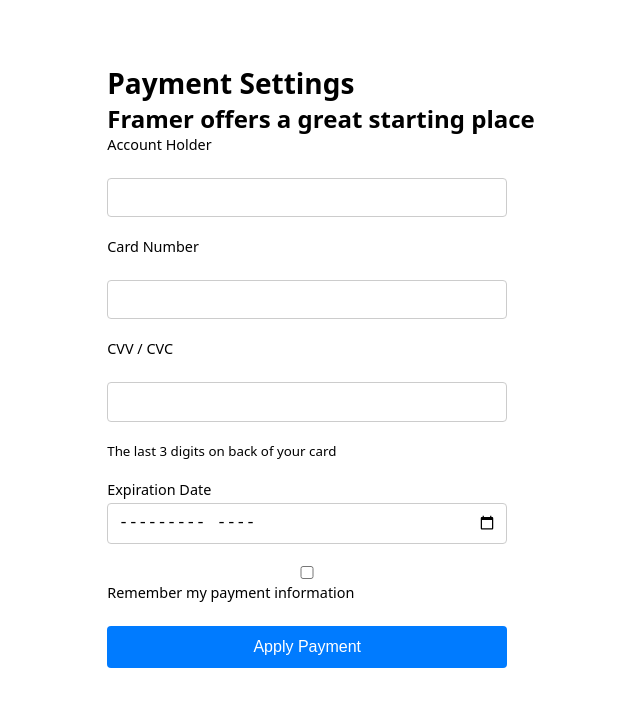
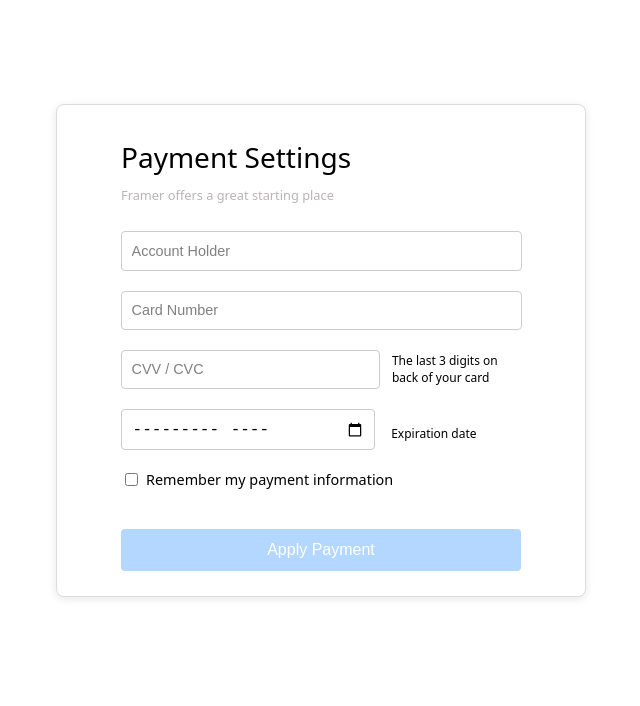
Before and after one commit to MinervaMartinezE/Form2_3, a website built with Vite: page index.html in a window 1280 px wide. Shown: the whole page, without its empty margins (319-959 px from the left). Built offline with nearby package versions, Linux system fonts and the light colour scheme.

Commit message:
Add main.js, refactor index.html and css

```diff
--- a/index.html
+++ b/index.html
@@ -3,8 +3,8 @@
   <head>
     <meta charset="UTF-8" />
     <meta name="viewport" content="width=device-width, initial-scale=1.0" />
-    <title>form2-3</title>
-    <link rel="stylesheet" href="style.css"/>
+    <title>Payment Form</title>
+    <link rel="stylesheet" href="style.css" />
   </head>
 
   <body>
@@ -12,29 +12,38 @@
       <h1>Payment Settings</h1>
       <h2>Framer offers a great starting place</h2>
 
-      <div class ="payment-container">
-        <form class = "payment-form">
-            <label for="account-holder">Account Holder</label>
-            <input type="text" id="account-holder" name="account-holder" required>
+      <div class="payment-container">
+        <form class="payment-form">
 
-            <label for="card-number">Card Number</label>
-            <input type="text" id="card-number" name="card-number" inputmode="numeric" pattern="[0-9\s]{13,19}" maxlength="19" required>
+          <label for="account-holder" class="sr-only">Account Holder</label>
+          <input type="text" id="account-holder" name="account-holder" placeholder="Account Holder" required>
 
-            <label for="cvv">CVV / CVC</label>
-            <input type="text" id="cvv" name="cvv" inputmode="numeric" pattern="\d{3}" maxlength="3" required>
-              <small>The last 3 digits on back of your card</small>
+          <label for="card-number" class="sr-only">Card Number</label>
+          <input type="text" id="card-number" name="card-number" inputmode="numeric" pattern="[0-9\s]{13,19}" maxlength="19" placeholder="Card Number" required>
+
+          <div class = "cvv-text">
+          <label for="cvv" class="sr-only">CVV / CVC</label>
+          <input type="text" id="cvv" name="cvv" inputmode="numeric" pattern="\d{3}" maxlength="3" placeholder="CVV / CVC" required>
+          <small>The last 3 digits on back of your card</small>
+          </div>
 
           <div class="expiration-date">
-            <label>Expiration Date</label>
-            <input type = "month" id="expiry" name="expiry" required>
+            <label for="expiry" class="sr-only">Expiration Date</label>
+            <input type="month" id="expiry" name="expiry" required>
+            <small>Expiration date</small>
           </div>
 
-            <label class ="remember">
-            <input type = "checkbox" name = "remember" id="remember"> Remember my payment information</label>
+          <div class ="checkbox-container">
+            <label class="remember">
+              <input type="checkbox" name="remember" id="remember">
+              Remember my payment information
+            </label>
+          </div>
 
-            <button type = "submit">Apply Payment</button>
+          <button type="submit">Apply Payment</button>
 
-       </div>
+        </form>
+      </div>
     </main>
     <script type="module" src="/src/main.js"></script>
   </body>
--- a/src/main.js
+++ b/src/main.js
@@ -1 +1,79 @@
 import './style.css'
+
+//Recorrer el DOM una vez estén todos los elementos cargados
+document.addEventListener('DOMContentLoaded', () => {
+  const form = document.querySelector('.payment-form');
+  const cardNumberInput = document.getElementById('card-number');
+  const cvvInput = document.getElementById('cvv');
+  const accountHolderInput = document.getElementById('account-holder');
+  const expiryInput = document.getElementById('expiry');
+  const submitButton = form.querySelector('button[type="submit"]');
+
+  // Establecer número de tarjeta con espacios cada 4 caracteres
+  cardNumberInput.addEventListener('input', (e) => {
+    let value = e.target.value.replace(/\D/g, ''); // Eliminar todo lo que no sea número
+    value = value.slice(0, 16);
+    const formatted = value.match(/.{1,4}/g)?.join(' ') || '';
+    e.target.value = formatted;
+    toggleButton();
+  });
+
+  // Validar cada campo
+  function isFormValid() {
+    const accountHolder = accountHolderInput.value.trim();
+    const cardNumber = cardNumberInput.value.replace(/\s/g, '');
+    const cvv = cvvInput.value.trim();
+    const expiry = expiryInput.value;
+
+    return (
+      accountHolder !== '' &&
+      /^\d{16}$/.test(cardNumber) &&
+      /^\d{3}$/.test(cvv) &&
+      expiry !== ''
+    );
+  }
+
+  // Habilitar/deshabilitar botón
+  function toggleButton() {
+    submitButton.disabled = !isFormValid();
+  }
+
+  // Activar validación al escribir
+  [accountHolderInput, cardNumberInput, cvvInput, expiryInput].forEach(input => {
+    input.addEventListener('input', toggleButton);
+  });
+
+  // Validación final en envío del formulario
+  form.addEventListener('submit', (e) => {
+    const accountHolder = accountHolderInput.value.trim();
+    const cardNumber = cardNumberInput.value.replace(/\s/g, '');
+    const cvv = cvvInput.value.trim();
+    const expiry = expiryInput.value;
+
+    let errors = [];
+
+    if (accountHolder === '') {
+      errors.push('Account Holder is required.');
+    }
+
+    if (!/^\d{16}$/.test(cardNumber)) {
+      errors.push('Card Number must be exactly 16 digits.');
+    }
+
+    if (!/^\d{3}$/.test(cvv)) {
+      errors.push('CVV must be exactly 3 digits.');
+    }
+
+    if (!expiry) {
+      errors.push('Expiration Date is required.');
+    }
+
+    if (errors.length > 0) {
+      e.preventDefault();
+      alert(errors.join('\n'));
+    }
+  });
+
+  // Habilitar o deshabilitar el botón al cargar
+  toggleButton();
+});
--- a/src/style.css
+++ b/src/style.css
@@ -1,8 +1,3 @@
-* {
-  box-sizing: border-box;
-  margin: 0;
-  padding: 0;
-}
 
 body {
   font-family: system-ui, sans-serif;
@@ -11,8 +6,8 @@ body {
   padding: 2rem 1rem;
   display: flex;
   justify-content: center;
+  font-weight: normal;
 }
-
 form {
   width: 100%;
   max-width: 400px;
@@ -20,47 +15,99 @@ form {
   flex-direction: column;
   gap: 1.25rem;
 }
-
 h1 {
   font-size: 1.5rem;
+  font-weight: normal;
+  margin-bottom: 5px;
 }
-
+main h2{
+  font-size: 0.8rem;
+  font-weight: normal;
+  color: #b9b4b4;
+  margin-bottom: 27px;
+}
+main {
+  border: 1px solid #ddd;
+  box-shadow: 0 2px 8px rgba(0, 0, 0, 0.1);
+  border-radius: 0.5rem;
+  padding: 4rem;
+  padding-bottom: 25px;
+  padding-top: 14px;
+  background-color: #fff;
+  max-width: 500px;
+  margin: 2rem auto;
+  margin-bottom: 22px;
+}
+.sr-only{
+  position: absolute;
+  width: 1px;
+  height: 1px;
+  padding: 0;
+  margin: -1px;
+  overflow: hidden;
+  clip: rect(0, 0, 0, 0);
+  white-space: nowrap;
+  border: 0;
+}
 p {
   font-size: 0.95rem;
   color: #333333;
 }
-
 label {
   font-size: 0.9rem;
-  margin-bottom: 0.25rem;
+  margin-bottom: 1.25rem;
   display: block;
 }
-
 input,
 select {
-  width: 100%;
+  width: 95%;
   padding: 0.6rem;
   border: 1px solid #ccc;
   border-radius: 4px;
   font-size: 1rem;
 }
-
-.cvv-note {
-  font-size: 0.75rem;
-  color: #666;
-  margin-top: 0.25rem;
+#account-holder{
+  text-transform: uppercase;
 }
-
-.checkbox-container {
+#account-holder::placeholder{
+  text-transform: none;
+}
+input[type="checkbox"] {
+  margin-right: 0.5rem;
+}
+.cvv-text{
   display: flex;
   align-items: center;
   gap: 0.5rem;
-  font-size: 0.9rem;
 }
-
+.cvv-text small {
+  font-size: 0.75rem;
+  margin-left: 0.25rem;
+}
+.expiration-date {
+  display: flex;
+  justify-content: flex-start;
+}
+input[type="month"]{
+  max-width: 233px;
+  width: 100%;
+}
+.expiration-date small{
+  font-size: 0.75rem;
+  margin-left: 1rem;
+  margin-top:1rem;
+}
+.checkbox-container {
+  display: flex;
+  width: 100%;
+}
+.remember{
+  display: flex;
+  white-space: nowrap;
+}
 button {
   padding: 0.75rem;
-  background-color: #007bff;
+  background-color: #00b1ff;
   color: white;
   border: none;
   border-radius: 4px;
@@ -68,9 +115,16 @@ button {
   cursor: pointer;
   transition: background-color 0.2s ease;
 }
-
 button:hover {
   background-color: #0056b3;
+}
+button:disabled {
+  background-color: #b3d7ff;
+  cursor: not-allowed;
+}
+input::placeholder {
+  color: gray;
+  font-size: 0.9rem;
 }
 
 @media (min-width: 600px) {
```
